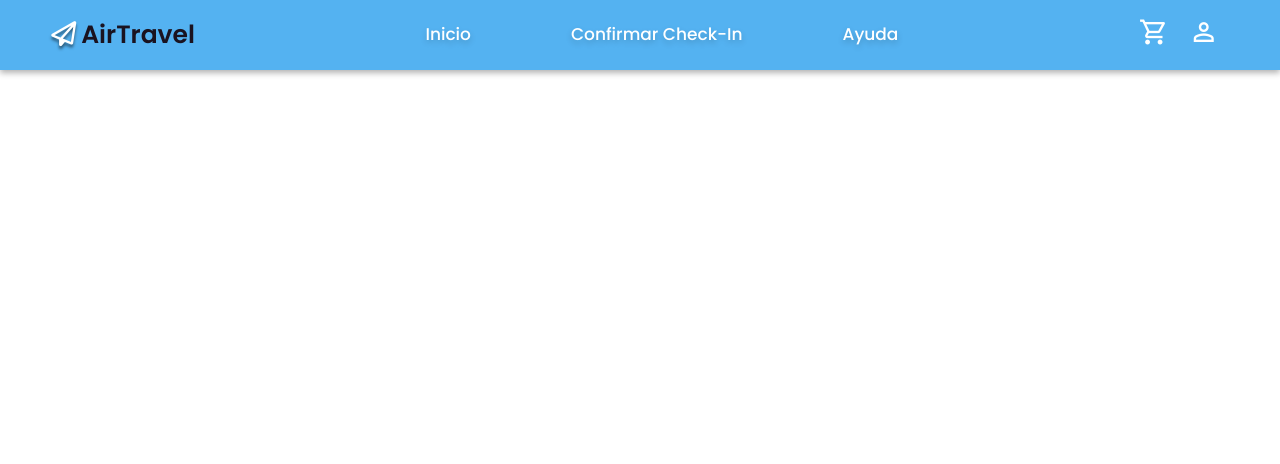
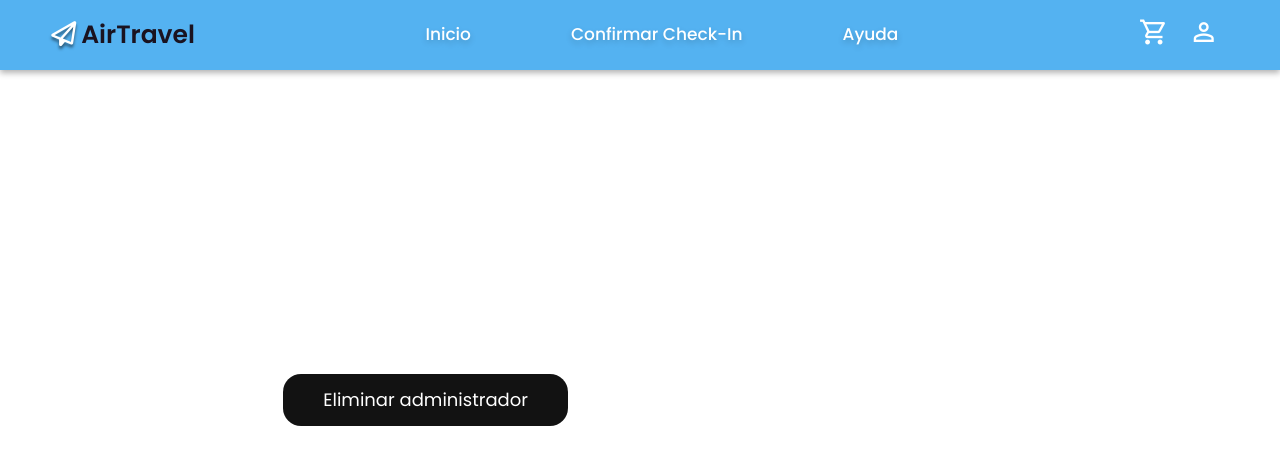
Before and after one commit to Valentin387/airlineLabSoft2023, a Vue app in the folder airline-frontend/: page /EliminarAdmin in a window 1280 px wide. Shown: the top 464 px of the page. Built offline with nearby package versions, Linux system fonts and the light colour scheme.

Commit message:
Avance Eliminar Admin

```diff
--- a/airline-frontend/index.html
+++ b/airline-frontend/index.html
@@ -12,7 +12,7 @@
     <link rel="stylesheet" href="https://cdnjs.cloudflare.com/ajax/libs/font-awesome/6.1.0/css/all.min.css" integrity="sha512-10/jx2EXwxxWqCLX/hHth/vu2KY3jCF70dCQB8TSgNjbCVAC/8vai53GfMDrO2Emgwccf2pJqxct9ehpzG+MTw==" crossorigin="anonymous" referrerpolicy="no-referrer" />
     <script src="https://kit.fontawesome.com/6011f5be5e.js" crossorigin="anonymous"></script>
     <link rel="stylesheet" href="https://fonts.googleapis.com/css2?family=Material+Symbols+Outlined:opsz,wght,FILL,GRAD@20..48,100..700,0..1,-50..200" />
-
+    <link href='https://unpkg.com/boxicons@2.1.4/css/boxicons.min.css' rel='stylesheet'>
     <!-- ANIMACION-->
     <link rel="stylesheet" href="https://cdnjs.cloudflare.com/ajax/libs/aos/2.3.4/aos.css"/>
     <!-- LETRA-->
--- a/airline-frontend/src/router/index.js
+++ b/airline-frontend/src/router/index.js
@@ -6,6 +6,7 @@ import SingUp from '../views/SignUp.vue'
 import Perfil from '../views/Perfil.vue'
 import CrearAdmin from '../views/CrearAdmin.vue'
 import CambioIdRoot from '../views/CambioIdRoot.vue'
+import EliminarAdmin from '../views/EliminarAdmin.vue'
 const router = createRouter ({
 
     history: createWebHistory(),
@@ -40,6 +41,11 @@ const router = createRouter ({
         {
             path: '/CambioIdRoot',
             component: CambioIdRoot
+        },
+
+        {
+            path: '/EliminarAdmin',
+            component:  EliminarAdmin
         }
 
     ]
--- /dev/null
+++ b/airline-frontend/src/views/EliminarAdmin.vue
@@ -0,0 +1,142 @@
+<template>
+    <section class="EliminarAdmin">
+        <button class="card_buttonAdmin">Eliminar administrador</button>
+        <div class="card_containerAdmin">
+            <div class="cardAdmin">
+                <img class="card_img" src="../assets/londres.jpg" alt="">
+                <div class="card_contentAdmin">
+                    <h1>Eliminar administrador</h1>
+                    <p>¿Está seguro de que desea eliminar este administrador?</p>
+                    <div class="group_btns">
+                        <button class="buttonAdmin" >Cancelar</button>
+                        <button class="buttonAdmin" >Continuar</button>
+                    </div>
+                </div>
+                <p class="close_btnAdmin"><i class='bx bx-x'></i></p>
+            </div>
+        </div>
+   </section>
+
+</template>
+<script>
+    export default {
+    data() {
+        return {
+        cardContainerActive: false
+        };
+    },
+    methods: {
+        toggleCardContainer() {
+        this.cardContainerActive = !this.cardContainerActive;
+        }
+    }
+    };
+</script>
+<style lang="scss">
+    @import url('https://fonts.googleapis.com/css2?family=Poppins&display=swap');
+   /*  *{
+        margin:0;
+        padding: 0;
+        box-sizing: border-box;
+        font-family: 'Popins', sans-serif;
+    }*/
+    $light-color:#312c02;
+    $degradado: rgba(149, 168, 238, 0.11);
+    $bg:rgba(6, 31, 14, 0.947);
+    $azul-claro: #CFE0EB;
+    $gris:#F7F7F7;
+    $verde: #00BD8E;
+    $azul: #0D629B;
+    $blanco: #FFFFFF;
+    $negro:#1A1320;
+    $accent:#0B97F4;
+    $secondary:#ceeafd;
+
+    .EliminarAdmin{
+        background-color: $blanco;
+        height: 100vh;
+        display:flex;
+        justify-content: center;
+        align-items:center;
+    }
+    .card_buttonAdmin{
+        padding:12px 40px;
+        border-radius:18px;
+        border:none;
+        background-color: rgb(18,18,18);
+        color: $blanco;
+        font-size: 18px;
+        cursor: pointer;
+    }
+
+    .card_containerAdmin{
+      visibility: hidden;
+      opacity: 0;
+      position: absolute;
+      top: 0;
+      left: 0;
+      width: 100%;
+      height: 100%;
+      background-color: rgb(0,0,0,0.2);
+      display: flex;
+      justify-content: center;
+      align-items: center;
+      overflow: hidden;
+    }
+
+    .card_containerAdmin.active{
+        visibility: visible;
+        opacity: 1;
+    }
+
+    .cardAdmin{
+
+        width: 360px;
+        background-color: $blanco;
+        padding: 40px 25px;
+        border-radius:8px;
+        text-align: center;
+        position:relative;
+    }
+
+    .card_img{
+        width: 100px;
+        margin-bottom: 10px;
+    }
+
+    .card_contentAdmin h1{
+        font-size: 28px;
+        margin-bottom: 10px;
+    }
+    .card_contentAdmin p{
+        font-size: 14px;
+        margin-bottom: 20px;
+    }
+    .group_btns{
+       margin-bottom: 10px;
+    }
+    .buttonAdmin{
+        width: 90px;
+        height: 35px;
+        border:$azul .2rem solid;
+        border-radius:5rem;
+        cursor: pointer;
+        margin-top:1rem;
+        background-color: $blanco;
+        font-size: 12px;
+    }
+    .buttonAdmin:nth-child(1){
+        background-color: $azul;
+        color: $blanco;
+        margin-right: 10px;
+    }
+
+    .close_btnAdmin{
+        position: absolute;
+        top:5%;
+        right: 5%;
+        font-size: 30px;
+        cursor: pointer;
+    }
+
+</style>
```
